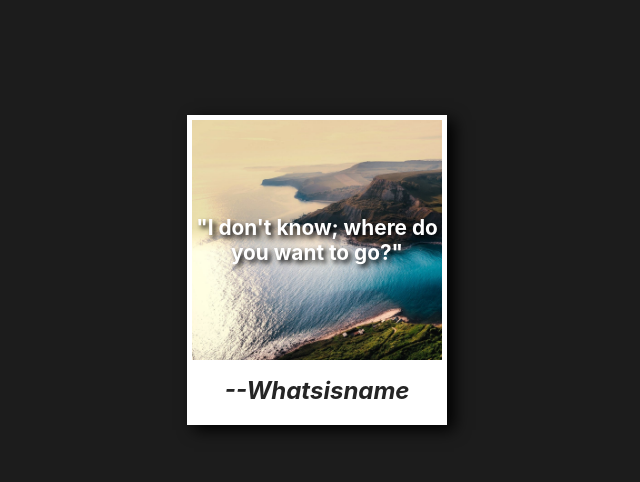
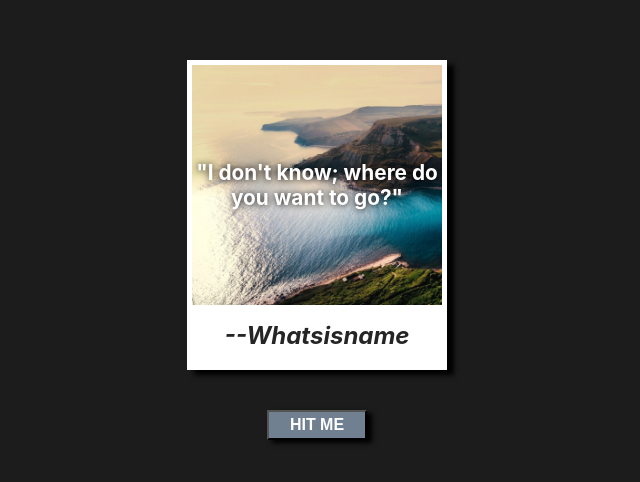
Before and after one commit to theothermelissa/quote-machine, a React (Create React App) app: page / in a window 1280 px wide. Shown: the part 130-612 px from the top of the page, without its empty margins (323-963 px from the left). Built offline with nearby package versions, Linux system fonts and the light colour scheme.

Commit message:
Add a button.

```diff
--- a/src/components/BodyContent.js
+++ b/src/components/BodyContent.js
@@ -2,6 +2,7 @@ import React, { Component } from 'react';
 import styled from 'styled-components';
 import { black, charcoal, darkgray, gray, lightgray } from './Colors';
 import beachBackground from '../images/beachBackground.jpeg';
+import NewQuoteButton from './NewQuoteButton';
 
 
 const BodyContainer = styled.div`
@@ -23,7 +24,7 @@ const Polaroid = styled.div`
   padding: 5px 5px 5px 5px;
   margin: 0px;
   background-color: white;
-  box-shadow: 7px 5px 15px black;
+  box-shadow: 7px 5px 5px;
   `;
 
 const QuoteBox = styled.div`
@@ -56,7 +57,7 @@ const Quote = styled.p`
   background-color: transparent;
   font-weight: bold;
   font-size: 1.3em;
-  text-shadow: 3px 3px 5px black;
+  text-shadow: 0px 0px 7px black;
 `;
 
 const CitationBox = styled.div`
@@ -98,6 +99,7 @@ class BodyContent extends Component {
             <Citation>--Whatsisname</Citation>
           </CitationBox>
         </Polaroid>
+        <NewQuoteButton />
       </BodyContainer>
     )
   }
--- a/src/components/NewQuoteButton.js
+++ b/src/components/NewQuoteButton.js
@@ -1,11 +1,23 @@
 import React from 'react';
 import styled from 'styled-components';
 
-const button = styled.button`
-  background-color: orange;
+const Button = styled.button`
+  background-color: slategray;
+  width: 100px;
+  height: 30px;
+  margin: 40px;
+  color: white;
+  border-color: black;
+  text-transform: uppercase;
+  font-weight: bold;
+  font-size: 1em;
+  box-shadow: 5px 3px 5px black;
 `;
 
+const NewQuoteButton = () => {
+  return (
+  <Button>Hit Me</Button>
+  );
+}
 
-const NewQuoteButton = () => {
-  <button>Hit Me</button>
-}
+export default NewQuoteButton;
```
